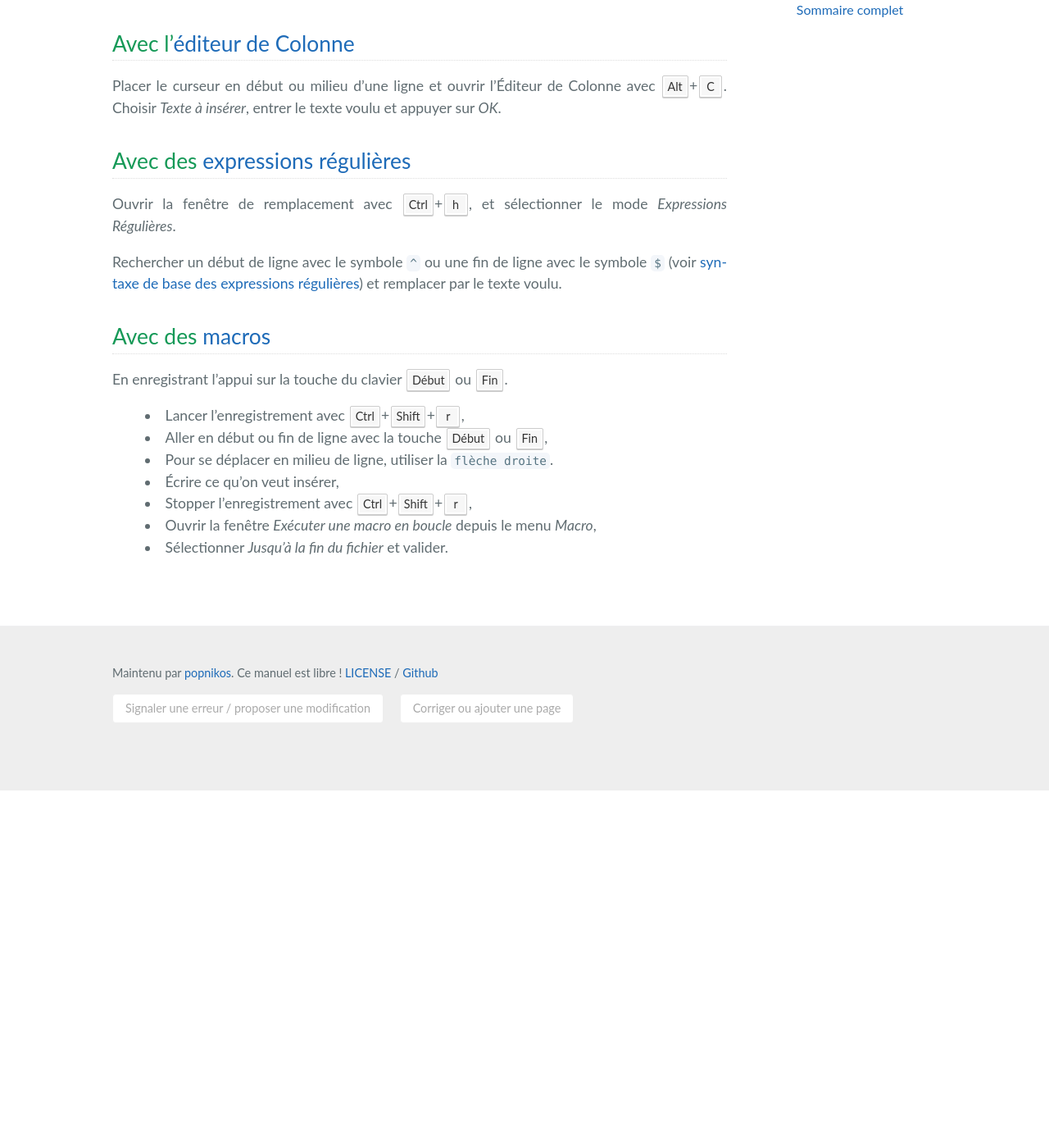
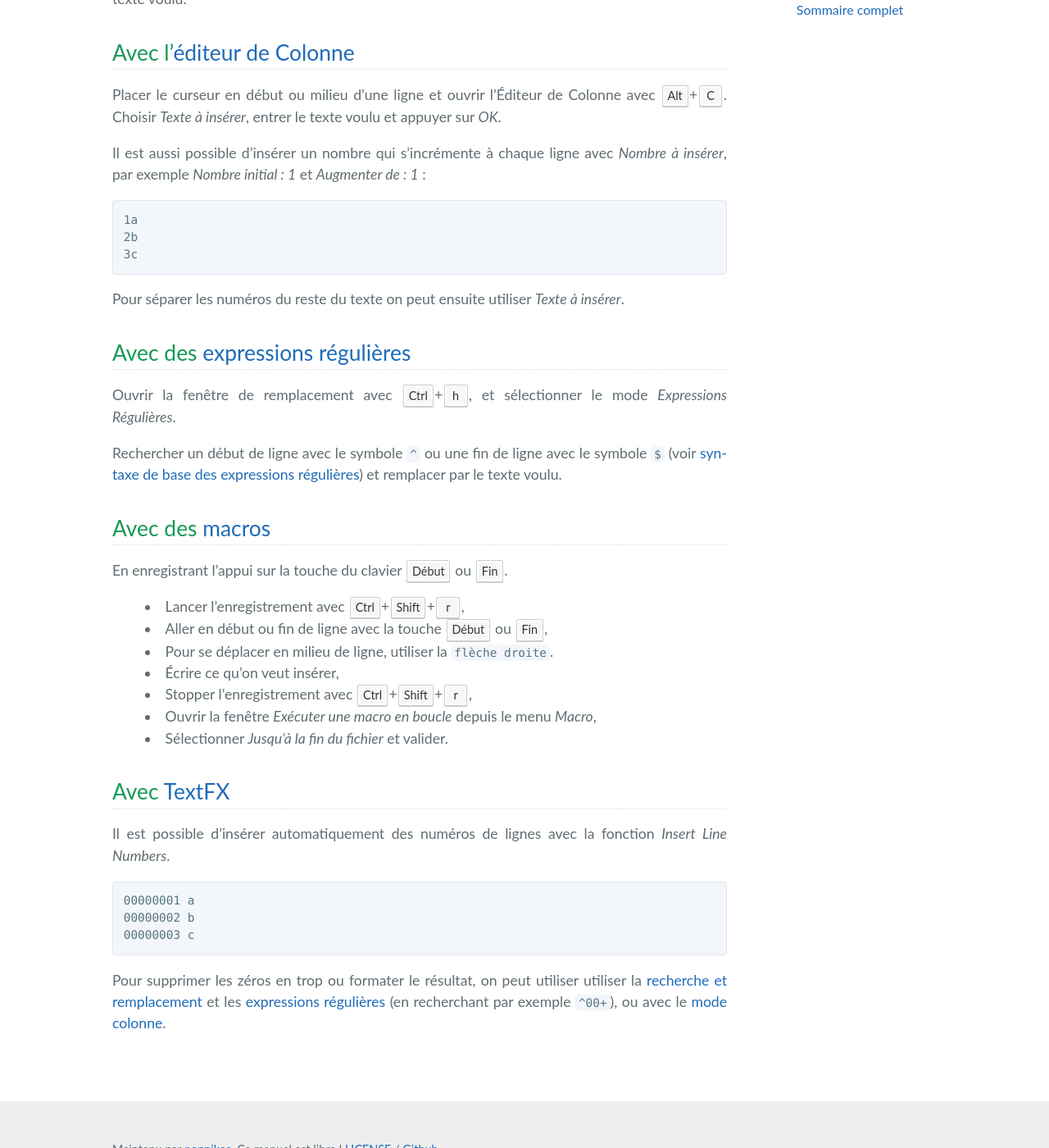
Before and after one commit to popnikos/nppmanuel, a Jekyll site: the page built from _pages/inserer-du-texte.md, in a window 1280 px wide and 1400 px high, scrolled down 970 px. Shown: the whole window at 82% size. Built offline with Jekyll 4.4.1, drawn with Linux system fonts in a browser that asks for light colours; before the commit the page ends 1934 px from its top, so only the background shows below that; some of the changed text lies outside the part shown.

Commit message:
update inserer-texte

````diff
--- a/_pages/inserer-du-texte.md
+++ b/_pages/inserer-du-texte.md
@@ -1,16 +1,18 @@
 ---
 layout: default
-title: Insérer du texte
+title: Insérer du texte à chaque ligne
 ---
-# Insérer du texte en début, milieu ou fin de ligne
+# Insérer du texte à chaque ligne
 
 Comment insérer du texte en début, milieu ou fin de ligne au moyen de [Notepad++](notepad++.md).
 
 Exemple :
 
-  abricot
-  banane
-  cerise
+```
+abricot
+banane
+cerise
+```
 
 Résultat :
 
@@ -37,6 +39,14 @@ Placer le curseur en début ou milieu d'une ligne, utiliser la combinaison <kbd>
 Placer le curseur en début ou milieu d'une ligne et ouvrir l'Éditeur de Colonne avec <kbd>Alt</kbd>+<kbd>C</kbd>.
 Choisir *Texte à insérer*, entrer le texte voulu et appuyer sur *OK*.
 
+Il est aussi possible d'insérer un nombre qui s'incrémente à chaque ligne avec *Nombre à insérer*, par exemple *Nombre initial : 1* et *Augmenter de : 1* :
+
+    1a
+    2b
+    3c
+
+Pour séparer les numéros du reste du texte on peut ensuite utiliser *Texte à insérer*.
+
 ## Avec des [expressions régulières](expressions-regulieres.md)
 
 Ouvrir la fenêtre de remplacement avec <kbd>Ctrl</kbd>+<kbd>h</kbd>, et sélectionner le mode *Expressions Régulières*.
@@ -54,3 +64,13 @@ En enregistrant l'appui sur la touche du clavier <kbd>Début</kbd> ou <kbd>Fin</
 - Stopper l'enregistrement avec <kbd>Ctrl</kbd>+<kbd>Shift</kbd>+<kbd>r</kbd>,
 - Ouvrir la fenêtre *Exécuter une macro en boucle* depuis le menu *Macro*,
 - Sélectionner *Jusqu'à la fin du fichier* et valider.
+
+## Avec [TextFX](plugins/textfx.md)
+
+Il est possible d'insérer automatiquement des numéros de lignes avec la fonction *Insert Line Numbers*.
+
+    00000001 a
+    00000002 b
+    00000003 c
+
+Pour supprimer les zéros en trop ou formater le résultat, on peut utiliser utiliser la [recherche et remplacement](recherches-et-remplacements.md) et les [expressions régulières](expressions-regulieres.md) (en recherchant par exemple `^00+`), ou avec le [mode colonne](edition-en-colonne.md).
````
Also changed, not shown: _pages/edition-en-colonne.md (+1 -1 lines), _pages/expressions-regulieres.md (+1 -3 lines), _pages/inserer-des-numeros-de-lignes.md (deleted, +0 -23 lines), _pages/macros.md (+1 -1 lines), _pages/supprimer-des-retours-a-la-ligne.md (renamed from _pages/supprimer-des-retours-à-la-ligne.md).
